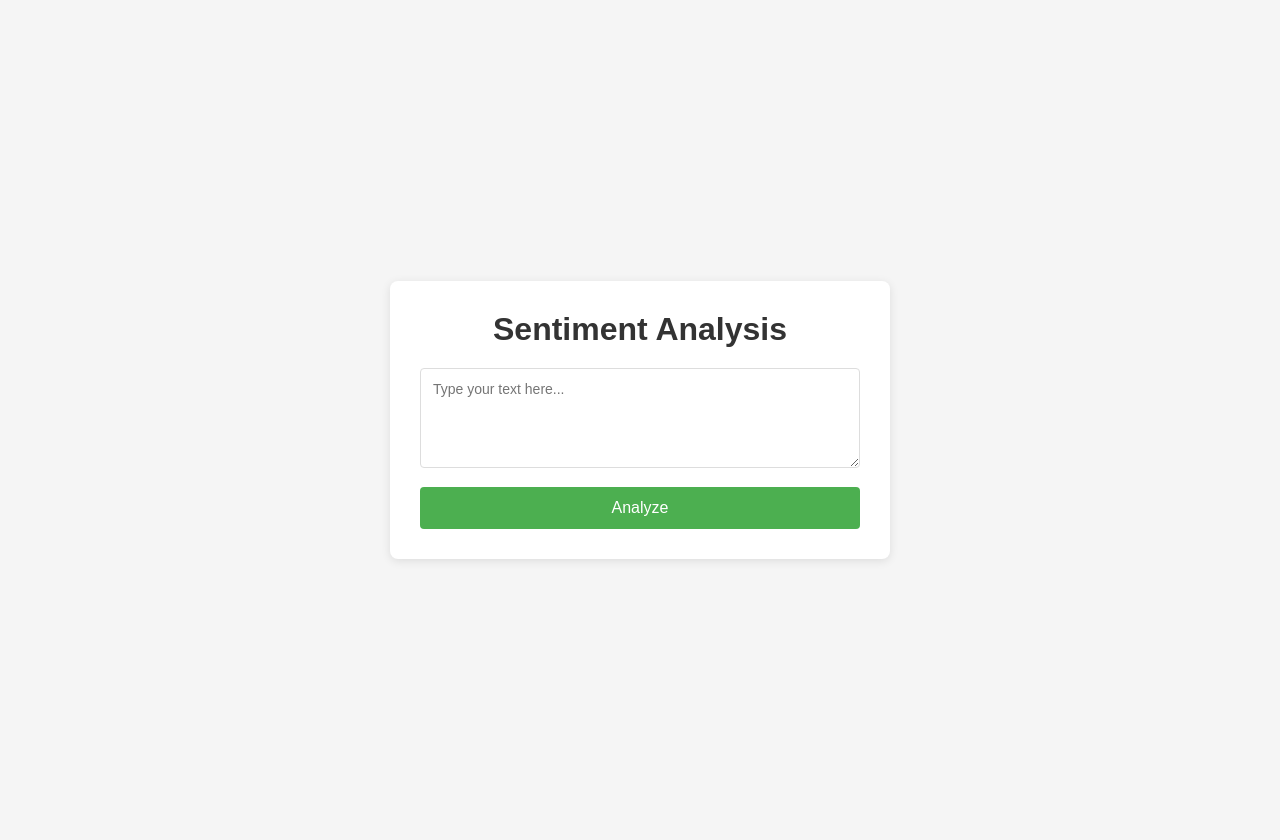
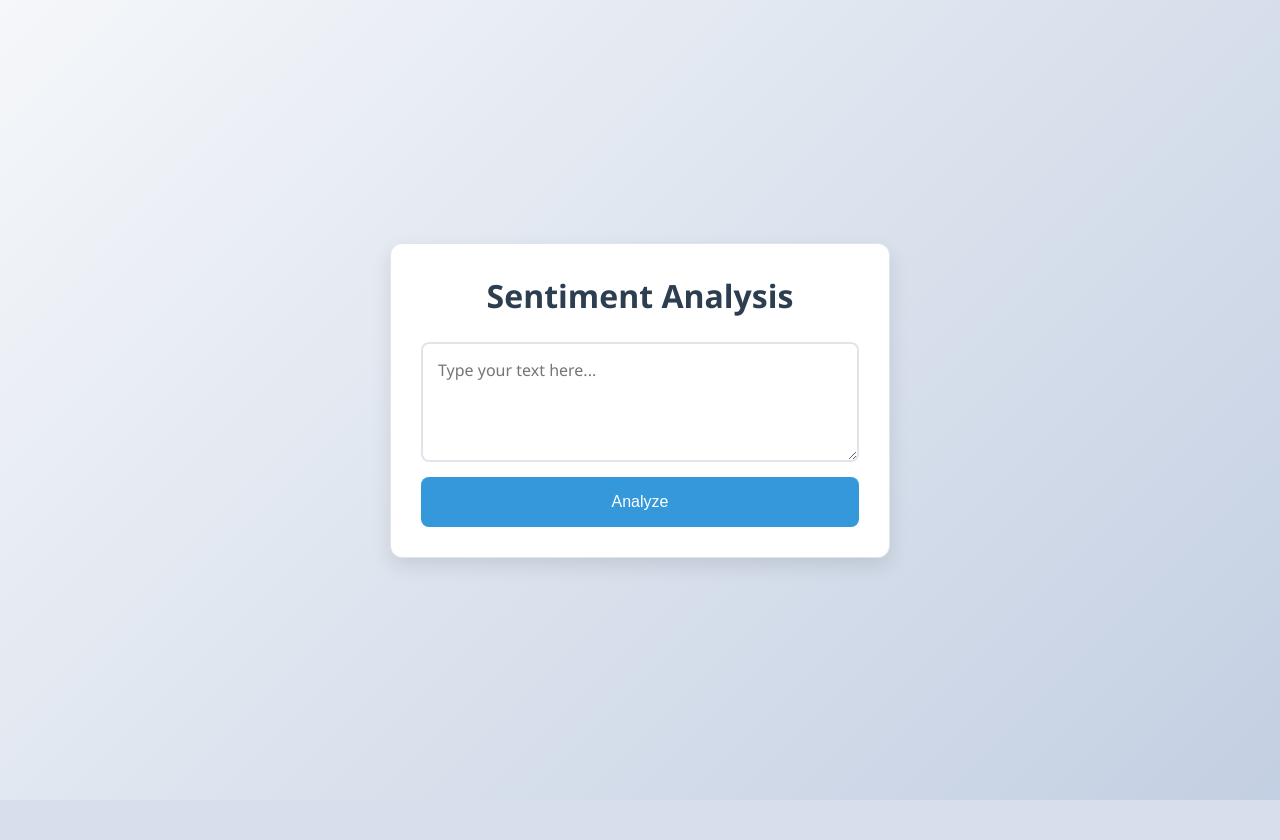
Before and after one commit to Swayam-04/sentiment, a Flask app: page / in a window 1280 px wide. After the commit the page ends 800 px from the top, so only its background shows below. Run offline with Flask 2, Linux system fonts and the light colour scheme.

Commit message:
Update index.html

```diff
--- a/templates/index.html
+++ b/templates/index.html
@@ -4,80 +4,117 @@
     <title>Sentiment Analysis</title>
     <style>
         body {
-            font-family: Arial, sans-serif;
-            background-color: #f5f5f5;
+            font-family: 'Segoe UI', Tahoma, Geneva, Verdana, sans-serif;
+            background: linear-gradient(135deg, #f5f7fa 0%, #c3cfe2 100%);
             margin: 0;
             padding: 20px;
+            min-height: 100vh;
             display: flex;
             justify-content: center;
             align-items: center;
-            min-height: 100vh;
+            box-sizing: border-box;
         }
 
         .container {
-            background-color: white;
-            border-radius: 8px;
-            box-shadow: 0 2px 10px rgba(0,0,0,0.1);
+            background: white;
+            border-radius: 12px;
+            box-shadow: 0 8px 20px rgba(0, 0, 0, 0.1);
             padding: 30px;
             width: 100%;
             max-width: 500px;
             box-sizing: border-box;
+            border: 1px solid #e0e5ec; /* Added subtle border */
+            overflow: hidden; /* Prevents content from bleeding outside */
         }
 
         h1 {
-            color: #333;
+            color: #2c3e50;
             text-align: center;
+            margin-bottom: 25px;
+            font-weight: 600;
             margin-top: 0;
-            margin-bottom: 20px;
+        }
+
+        form {
+            display: flex;
+            flex-direction: column;
+            gap: 15px;
         }
 
         textarea {
             width: 100%;
-            padding: 12px;
-            border: 1px solid #ddd;
-            border-radius: 4px;
+            padding: 15px;
+            border: 2px solid #e0e5ec;
+            border-radius: 8px;
+            font-size: 16px;
             resize: vertical;
-            min-height: 100px;
-            margin-bottom: 15px;
+            min-height: 120px;
+            box-sizing: border-box;
             font-family: inherit;
-            font-size: 14px;
-            box-sizing: border-box;
+        }
+
+        textarea:focus {
+            outline: none;
+            border-color: #3498db;
+            box-shadow: 0 0 0 3px rgba(52, 152, 219, 0.2);
         }
 
         button {
-            background-color: #4CAF50;
+            background: #3498db;
             color: white;
             border: none;
-            padding: 12px 20px;
-            border-radius: 4px;
+            padding: 14px 20px;
+            border-radius: 8px;
+            font-size: 16px;
+            font-weight: 500;
             cursor: pointer;
-            width: 100%;
-            font-size: 16px;
-            transition: background-color 0.3s;
+            transition: all 0.3s ease;
+            border: 2px solid transparent; /* Ensures consistent sizing */
         }
 
         button:hover {
-            background-color: #45a049;
+            background: #2980b9;
+            transform: translateY(-2px);
         }
 
         .result {
             margin-top: 20px;
             padding: 15px;
-            border-radius: 4px;
-            background-color: #e8f5e9;
-            color: #2e7d32;
+            border-radius: 8px;
             text-align: center;
+            font-weight: 500;
             display: {% if sentiment %}block{% else %}none{% endif %};
+            border: 1px solid; /* Dynamic border color based on sentiment */
         }
 
-        .result h3 {
-            margin-top: 0;
-            margin-bottom: 10px;
+        .positive {
+            background: rgba(46, 204, 113, 0.15);
+            color: #27ae60;
+            border-color: #2ecc71 !important;
         }
 
-        .result p {
-            margin-bottom: 0;
-            font-size: 16px;
+        .neutral {
+            background: rgba(241, 196, 15, 0.15);
+            color: #f39c12;
+            border-color: #f1c40f !important;
+        }
+
+        .negative {
+            background: rgba(231, 76, 60, 0.15);
+            color: #c0392b;
+            border-color: #e74c3c !important;
+        }
+
+        @media (max-width: 600px) {
+            .container {
+                padding: 20px;
+                margin: 10px;
+                width: calc(100% - 20px);
+            }
+
+            body {
+                padding: 10px;
+            }
         }
     </style>
 </head>
@@ -90,17 +127,15 @@
         </form>
 
         {% if sentiment %}
-        <div class="result">
+        <div class="result {{ sentiment.lower() }}">
             <h3>Result: {{ sentiment }}</h3>
-            <p>
-                {% if sentiment == 'POSITIVE' %}
-                    Positive sentiment detected!
-                {% elif sentiment == 'NEUTRAL' %}
-                    Neutral sentiment detected
-                {% else %}
-                    Negative sentiment detected
-                {% endif %}
-            </p>
+            {% if sentiment == 'POSITIVE' %}
+                <p>Positive sentiment detected!</p>
+            {% elif sentiment == 'NEUTRAL' %}
+                <p>Neutral sentiment detected</p>
+            {% else %}
+                <p>Negative sentiment detected</p>
+            {% endif %}
         </div>
         {% endif %}
     </div>
```
